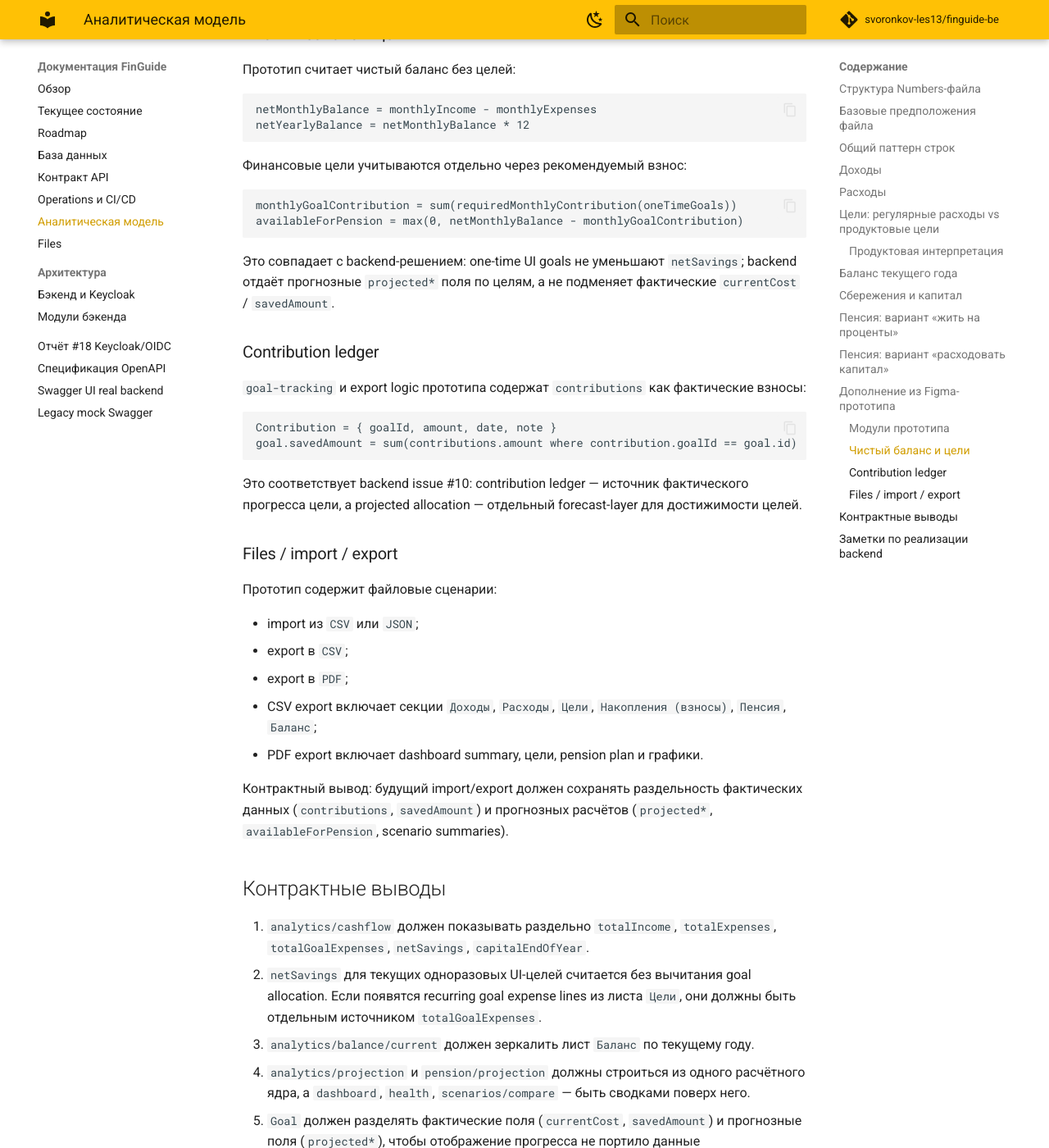
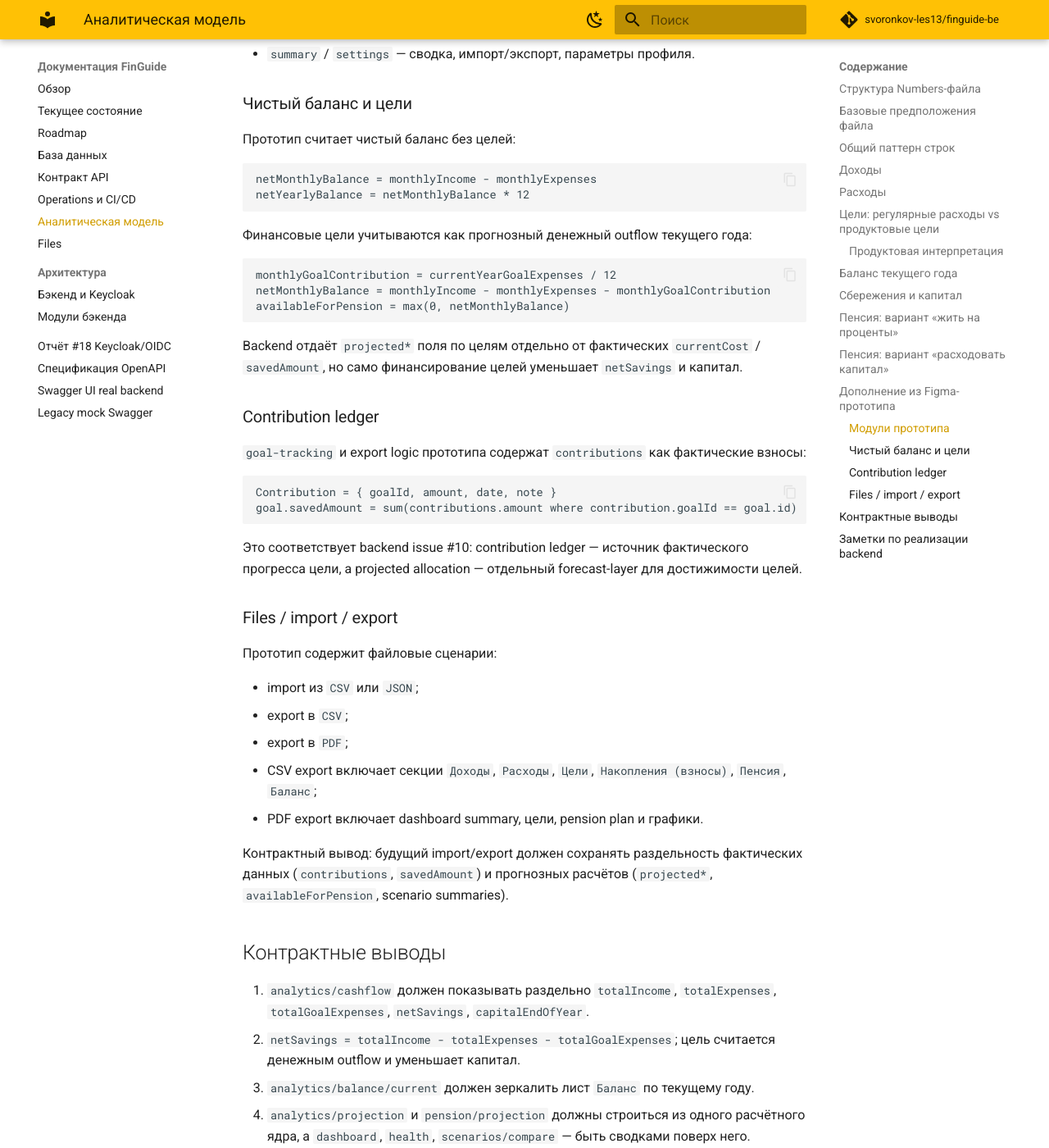
Before and after one commit to svoronkov-les13/finguide-be, an MkDocs documentation site: the page built from docs/model-analytics.md, in a window 1280 px wide and 1400 px high, scrolled down 8162 px. Shown: the whole window at 82% size. Built offline with MkDocs 1.6.1 and Material for MkDocs 9.7.7, drawn with Linux system fonts in a browser that asks for light colours; comment, search, counter and statistics services are not loaded; some of the changed text lies outside the part shown.

Commit message:
fix: subtract goal spending from cashflow
Treat goal allocations as cash outflows across analytics, dashboard, balance, health, and docs.

````diff
--- a/docs/model-analytics.md
+++ b/docs/model-analytics.md
@@ -139,7 +139,7 @@ totalGoalExpenses[year] = totalMonthlyGoalExpenses[year] + totalYearlyGoalExpens
 freeCashflow[year] = totalIncome[year] - normalizedExpenses[year]
 # если используются signed Numbers values: freeCashflow = totalIncome + totalExpenses
 pool += freeCashflow[year]
-for goal in goals sorted by priority, targetYear, id:
+for goal in goals sorted by targetYear, priority, id:
   targetCost = currentCost grown by goal.growthPct until targetYear
   allocated = min(pool, targetCost - previouslyAllocatedToGoal)
   projectedSavedAmount += allocated
@@ -148,8 +148,9 @@ for goal in goals sorted by priority, targetYear, id:
 
 Поэтому:
 
-- `netSavings` в API не должен уменьшаться на одноразовые цели из UI;
-- `totalGoalExpenses` нужно использовать только для явных recurring/planned goal expense lines, если они представлены в модели;
+- `totalGoalExpenses` отражает прогнозное финансирование UI-целей в конкретном году;
+- `netSavings` в API уменьшается на `totalGoalExpenses`, потому что цель — это реальный денежный outflow;
+- `capitalEndOfYear`, dashboard balance, health/savings rate и scenario projections строятся поверх этого post-goal cashflow;
 - `Goal.savedAmount` остаётся фактическим/ledger-состоянием, а прогнозные поля — отдельные: `projectedTargetCost`, `projectedSavedAmount`, `projectedProgressPct`, `projectedReachable`, `projectedCompletionYear`.
 
 ## Баланс текущего года
@@ -279,14 +280,15 @@ netMonthlyBalance = monthlyIncome - monthlyExpenses
 netYearlyBalance = netMonthlyBalance * 12
 ```
 
-Финансовые цели учитываются отдельно через рекомендуемый взнос:
+Финансовые цели учитываются как прогнозный денежный outflow текущего года:
 
 ```txt
-monthlyGoalContribution = sum(requiredMonthlyContribution(oneTimeGoals))
-availableForPension = max(0, netMonthlyBalance - monthlyGoalContribution)
+monthlyGoalContribution = currentYearGoalExpenses / 12
+netMonthlyBalance = monthlyIncome - monthlyExpenses - monthlyGoalContribution
+availableForPension = max(0, netMonthlyBalance)
 ```
 
-Это совпадает с backend-решением: one-time UI goals не уменьшают `netSavings`; backend отдаёт прогнозные `projected*` поля по целям, а не подменяет фактические `currentCost` / `savedAmount`.
+Backend отдаёт `projected*` поля по целям отдельно от фактических `currentCost` / `savedAmount`, но само финансирование целей уменьшает `netSavings` и капитал.
 
 ### Contribution ledger
 
@@ -314,7 +316,7 @@ goal.savedAmount = sum(contributions.amount where contribution.goalId == goal.id
 ## Контрактные выводы
 
 1. `analytics/cashflow` должен показывать раздельно `totalIncome`, `totalExpenses`, `totalGoalExpenses`, `netSavings`, `capitalEndOfYear`.
-2. `netSavings` для текущих одноразовых UI-целей считается без вычитания goal allocation. Если появятся recurring goal expense lines из листа `Цели`, они должны быть отдельным источником `totalGoalExpenses`.
+2. `netSavings = totalIncome - totalExpenses - totalGoalExpenses`; цель считается денежным outflow и уменьшает капитал.
 3. `analytics/balance/current` должен зеркалить лист `Баланс` по текущему году.
 4. `analytics/projection` и `pension/projection` должны строиться из одного расчётного ядра, а `dashboard`, `health`, `scenarios/compare` — быть сводками поверх него.
 5. `Goal` должен разделять фактические поля (`currentCost`, `savedAmount`) и прогнозные поля (`projected*`), чтобы отображение прогресса не портило данные редактирования.
````
Also changed, not shown: 2 other files.
